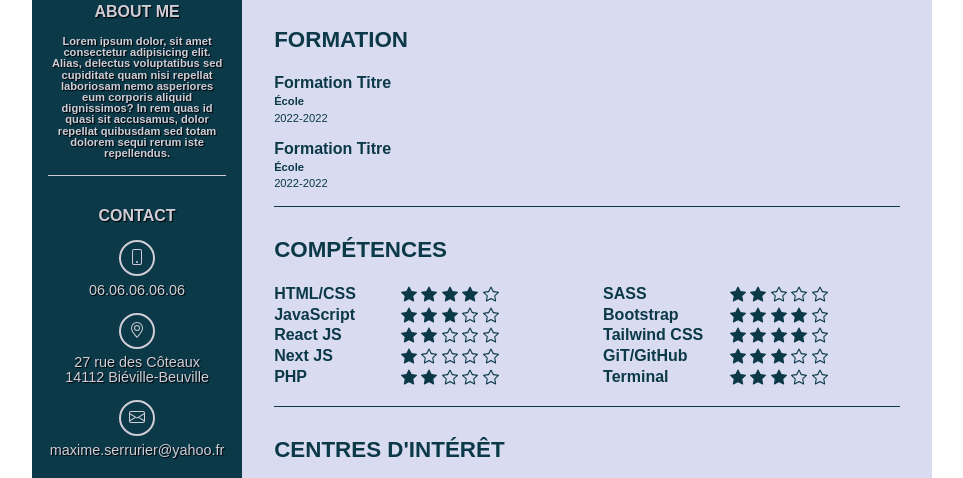
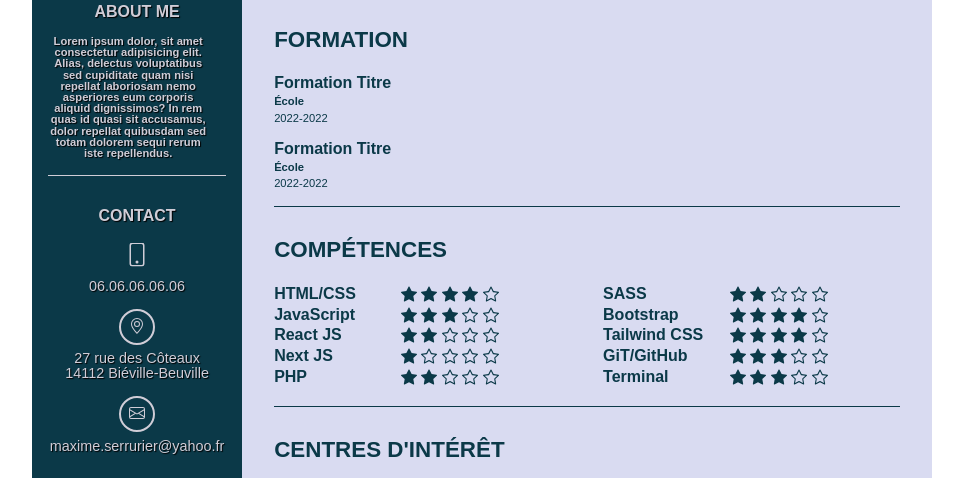
Before and after one commit to Maxime-Serrurier/maxime-serrurier.github.io, a plain HTML site: page index.html in a window 1280 px wide. In both pictures the pointer is over the element 295 px from the left and 507 px from the top of the page. Shown: the part 249-727 px from the top of the page, without its empty margins (158-1121 px from the left). Drawn offline with Linux system fonts and the light colour scheme.

Commit message:
modification hover

```diff
--- a/style.css
+++ b/style.css
@@ -8,6 +8,7 @@
 
 body {
     font-family: Arial, Helvetica, sans-serif;
+    height: 100vh;
 }
 
 .container {
@@ -54,6 +55,8 @@ body {
 }
 
 .presentation__text {
+    margin: auto;
+    width: 90%;
     font-size: .7rem;
     margin: 0 0 1rem;
 }
@@ -87,6 +90,12 @@ body {
     height: 2rem;
     border: 2px solid var(--color-theme);
     border-radius: 1.5rem;
+}
+
+.contact__logo:hover,
+.interests__logo-item:hover {
+    border: none;
+    transform: scale(1.5);
 }
 
 .main {
@@ -203,6 +212,12 @@ body {
     }
 }
 
+@media (max-width: 600px) {
+    .container {
+
+    }
+}
+
 @media (max-width: 450px) {
     .container {
         width: 100%;
```
